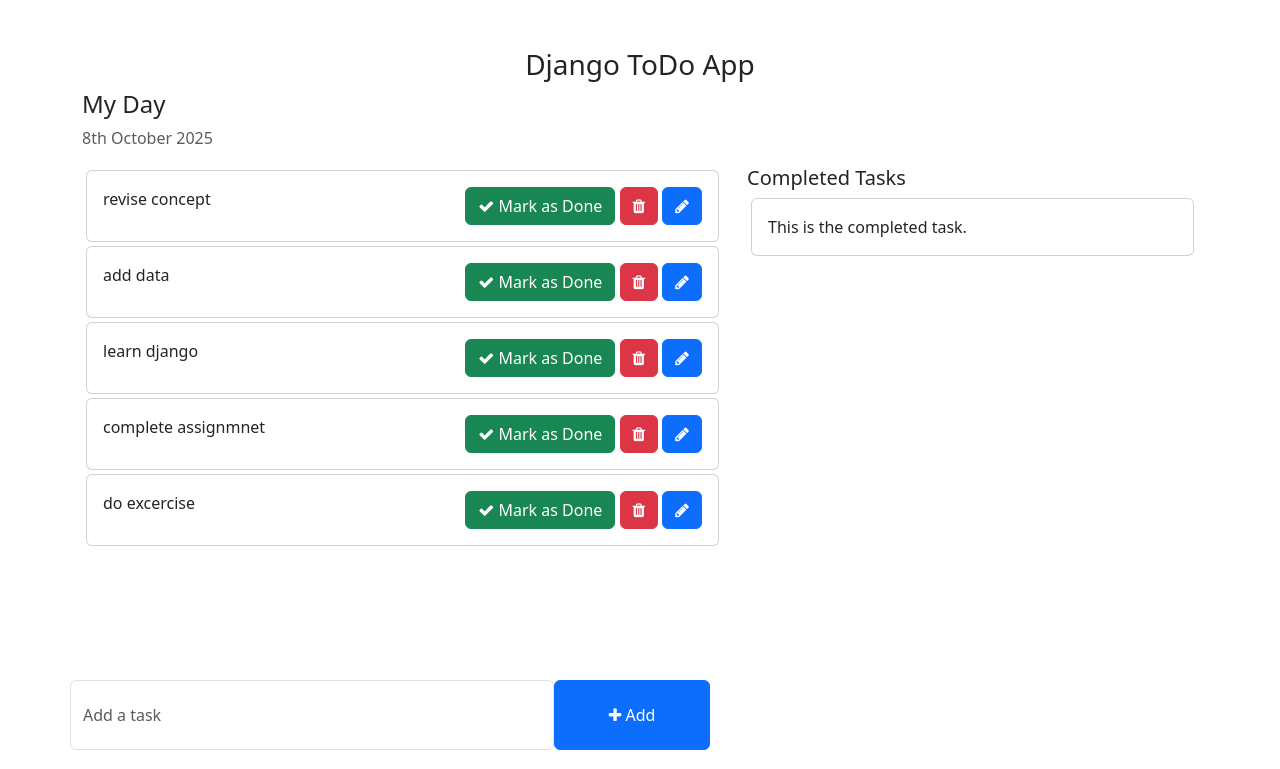
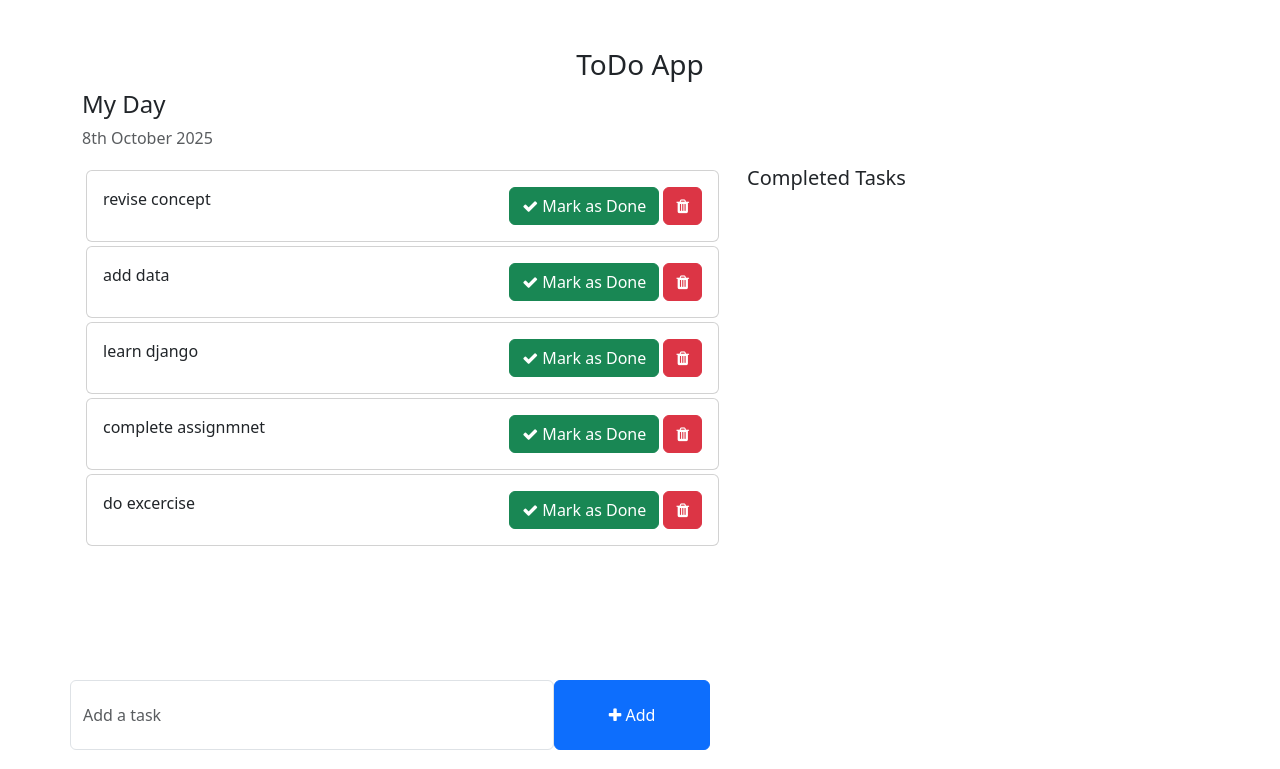
Before and after one commit to siddiquijamal/django_app, a Django app: page / in a window 1280 px wide. Shown: the top 769 px of the page. Run offline with Django 5.2, Linux system fonts and the light colour scheme; data comes from the database, SQL or seed files in the repository; both versions use the stored data as it was after the commit.

Commit message:
new features added

```diff
--- a/TODOLISTAPP/urls.py
+++ b/TODOLISTAPP/urls.py
@@ -4,6 +4,9 @@ from . import views
 
 urlpatterns = [
     path('addTask/',views.addTask,name = 'addTask'),
+    path('mark_as_done/<int:pk>/',views.mark_as_done,name = 'mark_as_done'),
+    path('mark_as_not_done/<int:pk>/',views.mark_as_not_done,name = 'mark_as_not_done'),
+    path('delete/<int:pk>/',views.delete,name = 'delete'),
 
 
 ]
--- a/templates/home.html
+++ b/templates/home.html
@@ -20,7 +20,7 @@
 </head>
 <body>
     <div class="container">
-        <h3 class="pt-5 text-center">Django ToDo App</h3>
+        <h3 class="pt-5 text-center"> ToDo App</h3>
         <div class="row">
             <h4>My Day</h4>
             <p class="text-muted">{% now "jS F Y" %}</p>
@@ -33,9 +33,9 @@
                     <div class="card-body">
                         {{task.task}}
                         <span style="position: relative; float: right;">
-                            <a class="btn btn-success"><i class="fa fa-check"></i> Mark as Done</a>
-                            <a class="btn btn-danger"><i class="fa fa-trash"></i></a>
-                            <a class="btn btn-primary"><i class="fa fa-pencil"></i></a>
+                            <a href = "{% url 'mark_as_done' task.pk %}"class="btn btn-success"><i class="fa fa-check"></i> Mark as Done</a>
+                            <a href ="{% url 'delete' task.pk%}"  class="btn btn-danger"><i class="fa fa-trash"></i></a>
+
                         </span>
                     </div>
                 </div>
@@ -45,11 +45,17 @@
             <div class="col-md-5 col-lg-5">
                 <h5>Completed Tasks</h5>
                 <!-- List of all the tasks that have completed -->
+
+                {%for task in completed_task%}
                 <div class="card m-1">
                     <div class="card-body">
-                        This is the completed task.
+                        {{task.task}}
+                        <span style="position: relative; float: right;">
+                            <a href = "{% url 'mark_as_not_done' task.pk %}"class="btn btn-danger"><i class="fa fa-dictsort"></i> Mark as not  Done</a>
+                        </span>
                     </div>
                 </div>
+                {% endfor %}
             </div>
         </div>
         <div class="row">
--- a/todo_list/urls.py
+++ b/todo_list/urls.py
@@ -21,7 +21,7 @@ from . import views
 
 urlpatterns = [
     path('admin/', admin.site.urls),
-    path('',views.home),
+    path('',views.home,name ='home'),
 
 
     # totolist
--- a/todo_list/views.py
+++ b/todo_list/views.py
@@ -6,7 +6,9 @@ from TODOLISTAPP.models import Task
 
 def home(request):
     tasks = Task.objects.filter(is_completed = False).order_by('updated_at')
+    completed_task = Task.objects.filter(is_completed = True)
     data = {
-        "tasks" : tasks
+        "tasks" : tasks,
+        'completed_task' : completed_task,
     }
     return render(request,"home.html",data)
```
Also changed, not shown: TODOLISTAPP/views.py (+18 -1 lines), db.sqlite3.
